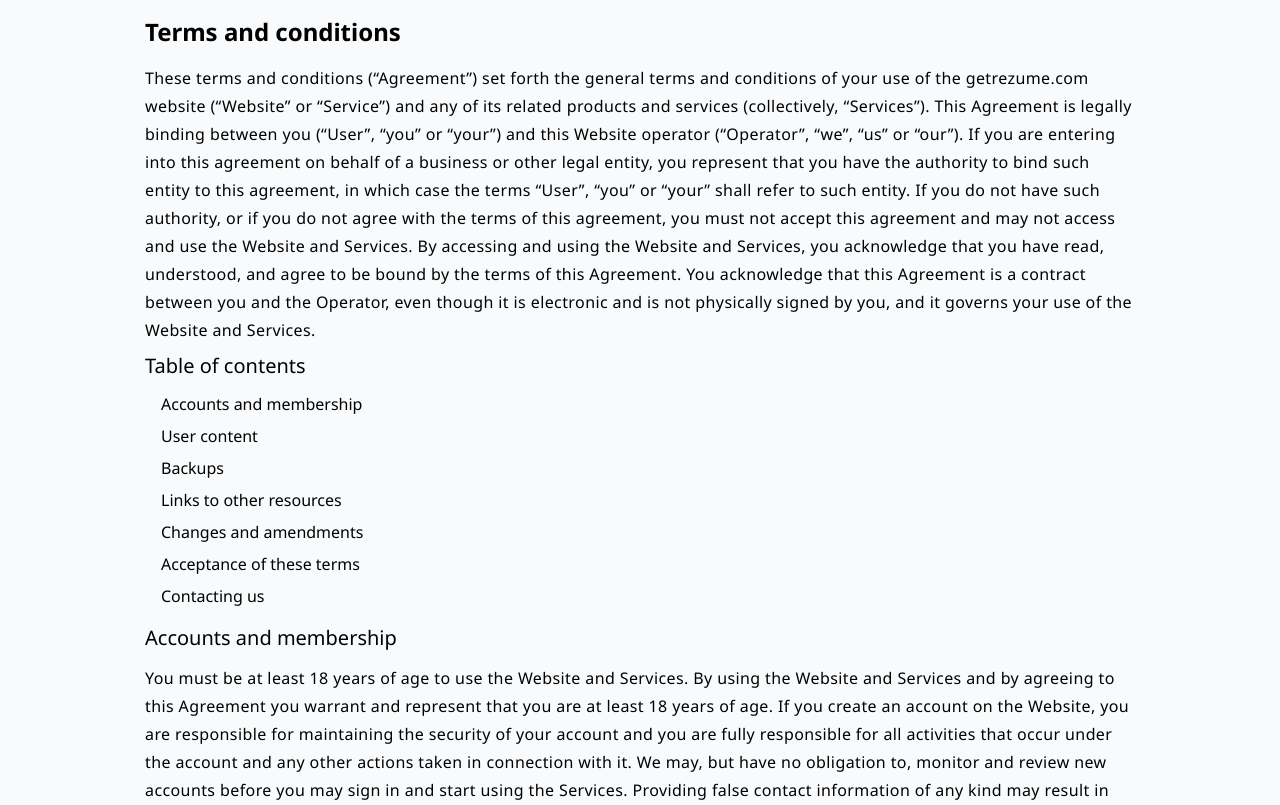
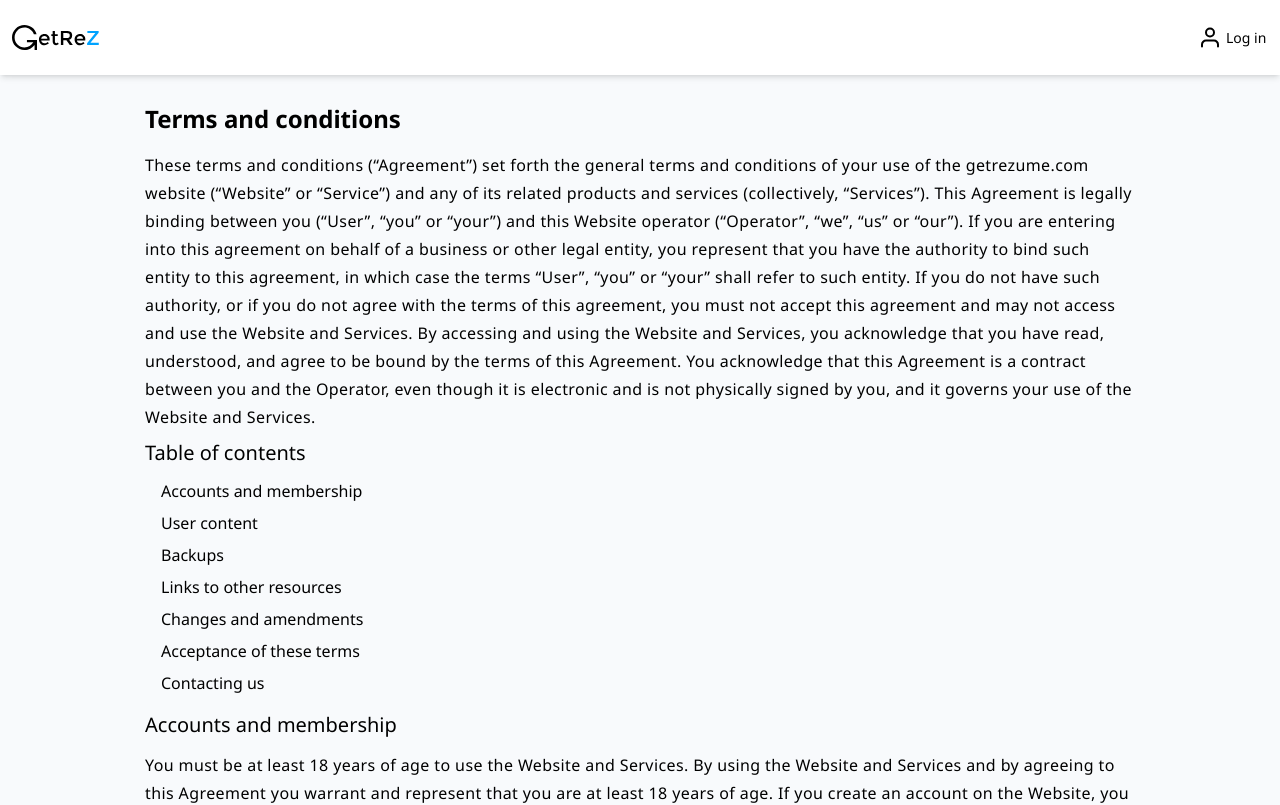
Before and after one commit to keuller/resumeapp, a Nuxt app: page /terms-conditions/en in a window 1280 px wide. Shown: the top 805 px of the page. Built offline with nearby package versions, Linux system fonts and the light colour scheme.

Commit message:
wip: landing page static

```diff
--- a/components/top-bar.vue
+++ b/components/top-bar.vue
@@ -3,9 +3,11 @@
 </script>
 
 <template>
-    <header class="flex bg-white sticky -top-2 shadow-md py-2 z-50">
+    <header class="flex bg-white sticky -top-1 shadow-md py-2 z-50">
         <div class="flex flex-1 items-center px-3 justify-between">
-            <img :src="Icons.LOGO" alt="logo" />
+            <NuxtLink to="/">
+                <img :src="Icons.LOGO" alt="logo" />
+            </NuxtLink>
 
             <a href="#" class="flex items-center gap-1 w-[70px]">
                 <img :src="Icons.USER" alt="user" width="24" height="24" />
--- a/nuxt.config.ts
+++ b/nuxt.config.ts
@@ -3,7 +3,15 @@ import { ViteImageOptimizer } from 'vite-plugin-image-optimizer';
 // https://nuxt.com/docs/api/configuration/nuxt-config
 export default defineNuxtConfig({
     nitro: {
-        preset: 'vercel'
+        preset: 'vercel',
+        routeRules: {
+            '/': { static: true },
+            'static': {
+                headers: {
+                    'Cache-Control': 'public, s-maxage=0'
+                }
+            }
+        }
     },
 
     app: {
--- a/pages/terms-conditions/[lang]/index.vue
+++ b/pages/terms-conditions/[lang]/index.vue
@@ -1,7 +1,13 @@
-<script lang="ts"></script>
+<script setup lang="ts">
+    import TopBar from '~/components/top-bar.vue';
+    import FooterPage from '~/components/footer-page.vue';
+</script>
 
 <template>
-  <section id="terms" class="relative flex flex-col bg-slate-50">
+    <div class="relative flex flex-col w-full">
+        <top-bar />
+
+        <section id="terms" class="relative flex flex-col bg-slate-50 py-3">
     <div class="xs:w-full lg:w-[990px] lg:mx-auto px-4 lg:px-0">
       <h1 class="text-2xl font-bold py-4">Terms and conditions</h1>
       <p class="leading-7 tracking-wide">
@@ -135,7 +141,8 @@
       </p>
       <p class="py-4 text-base text-slate-500">This document was last updated on March 10, 2023</p>
     </div>
+        </section>
 
-    <FooterPage />
-  </section>
+        <footer-page />
+    </div>
 </template>
```
